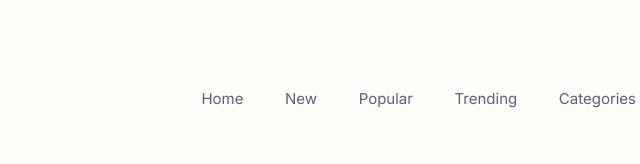
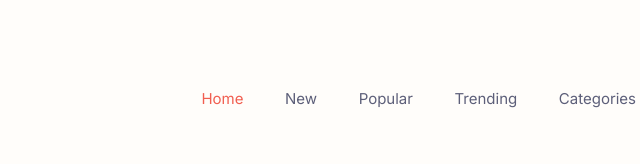
Before and after one commit to kom42ec/news-homepage, a plain HTML site: page index.html in a window 1280 px wide. In both pictures the pointer is over the link "Home". Shown: the top 164 px of the page, 544-1184 px from the left. Drawn offline with Linux system fonts and the light colour scheme.

Commit message:
nav link hover style

```diff
--- a/css/style.css
+++ b/css/style.css
@@ -149,10 +149,16 @@ aside {
 .nav_list-item {
 }
 
-.nav_list-link {
+.nav_list-link:link,
+.nav_list-link:visited {
   text-decoration: none;
   color: var(--dark-grayish-blue);
   font-weight: 500;
+}
+
+.nav_list-link:hover,
+.nav_list-link:active {
+  color: var(--soft-red);
 }
 
 /* SIDEBAR */
```
